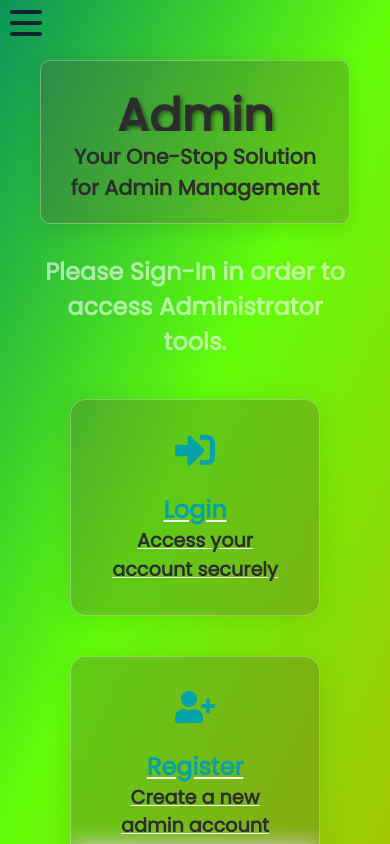
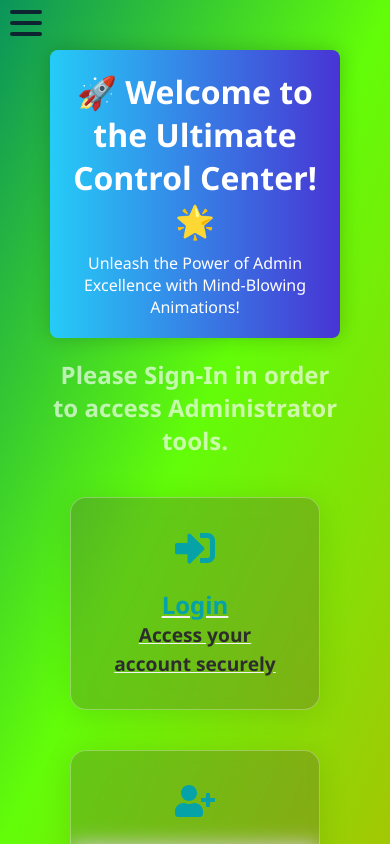
Before and after one commit to angelalex1924/React-admin-test, a React (Create React App) app: page / in a window 390 px wide. Shown: the top 844 px of the page. Built offline with nearby package versions, Linux system fonts and the light colour scheme.

Commit message:
setup admin and adjust home.js and re create some components

```diff
--- a/src/App.css
+++ b/src/App.css
@@ -21,6 +21,8 @@
 body.dark-mode {
   /* Στυλ Dark Mode */
   background-image: linear-gradient(to bottom right, #05a763, #030158, #040227);
+  background-size: cover;
+  background-attachment: fixed;
 }
 
 .light-back {
@@ -32,6 +34,8 @@ body.dark-mode {
 body.light-mode {
   /* Στυλ Light Mode */
   background-image: linear-gradient(to bottom right, #0a945b, #62fd09, #a3c704);
+  background-size: cover;
+  background-attachment: fixed;
 }
 
 /* Κλάση για το Light Mode μόνο στο dropdown */
@@ -63,7 +67,7 @@ html, body, h1, h2, h3, p, ul, li {
 html {
   font-family: "Poppins", sans-serif;
   background-image: linear-gradient(to bottom right, #05a763, #030158, #040227);
-
+overflow: hidden;
   background-position: center;
   background-repeat: no-repeat;
   background-size: cover;
--- a/src/App.js
+++ b/src/App.js
@@ -43,7 +43,7 @@ function App() {
   };
 
   const handleLogout = async () => {
-    const logoutUrl = "http://localhost:8000/api/logout";
+    const logoutUrl = "http://172.16.0.155:8000/api/logout";
 
 
 
@@ -53,6 +53,8 @@ function App() {
         headers: {
           "Content-Type": "application/json",
           "Authorization": `Bearer ${localStorage.getItem("token")}`
+
+
         },
       });
 
@@ -73,6 +75,7 @@ function App() {
           },
         });
         setIsLoggedIn(false);
+
       } else {
         toast.info("👌 You have logged out!", {
           position: "top-right",
--- a/src/admin.css
+++ b/src/admin.css
@@ -0,0 +1,66 @@
+body {
+    margin: 0;
+    font-family: 'Segoe UI', Tahoma, Geneva, Verdana, sans-serif;
+  }
+
+  .admin-container {
+    padding: 20px;
+    background: linear-gradient(to right, #0a9768, #0a0c81);
+    color: #ffffff;
+    overflow: hidden;
+  }
+
+  .promo-banner {
+    background: linear-gradient(to right, #25ccf7, #4834d4);
+    color: #ffffff;
+    padding: 20px;
+    text-align: center;
+    margin-bottom: 20px;
+    border-radius: 8px;
+    box-shadow: 0 0 20px rgba(0, 0, 0, 0.2);
+  }
+
+  .promo-banner h1 {
+    font-size: 2em;
+    margin-bottom: 10px;
+  }
+
+  .admin-content {
+    display: flex;
+    flex-wrap: wrap;
+  }
+
+  .admin-section {
+    flex: 1;
+    margin: 10px;
+    padding: 20px;
+    border-radius: 8px;
+    box-shadow: 0 0 20px rgba(0, 0, 0, 0.2);
+    background: linear-gradient(to right, #25ccf7, #4834d4);
+    overflow: hidden;
+    position: relative;
+  }
+
+  .admin-widget {
+    margin-top: 20px;
+  }
+
+  .admin-instructions {
+    margin-top: 20px;
+    text-align: center;
+  }
+
+  .admin-instructions p {
+    font-size: 1.2em;
+    margin-bottom: 10px;
+  }
+
+  /* AOS Library Animations */
+  [data-aos] {
+    opacity: 0;
+    transition-duration: 1s;
+  }
+
+  [data-aos].aos-animate {
+    opacity: 1;
+  }
--- a/src/admin.js
+++ b/src/admin.js
@@ -1,21 +1,45 @@
-import React from "react";
+import React from 'react';
 import './admin.css';
-
-function Admin()
-{
-    return(
-
-    <div>
-        <title>Admin Panel</title>
-        <link rel="stylesheet" href="https://cdnjs.cloudflare.com/ajax/libs/font-awesome/5.15.3/css/all.min.css" /><link rel="stylesheet" href="dashboardv2.css" />
-        <h1> This is the Adminstrator Panel</h1>
-        {/* partial:index.partial.html */}
-        <div id="nav-bar">
-
-        {/* partial */}
+import AOS from 'aos';
+import 'aos/dist/aos.css';
+AOS.init();
+const Admin = () => {
+  return (
+    <div className="admin-container">
+      <div className="promo-banner">
+        <h1>🚀 Welcome to the Ultimate Control Center! 🌟</h1>
+        <p>Unleash the Power of Admin Excellence with Mind-Blowing Animations!</p>
+      </div>
+      <div className="admin-content">
+        <div className="admin-section" data-aos="fade-up">
+          <h2>👑 Roles</h2>
+          <div className="admin-widget">
+            <p>Role: Administrator</p>
+            <p>Role: Moderator</p>
+          </div>
+        </div>
+        <div className="admin-section" data-aos="fade-up" data-aos-delay="100">
+          <h2>👤 Users</h2>
+          <div className="admin-widget">
+            <p>User: John Doe</p>
+            <p>User: Jane Smith</p>
+          </div>
+        </div>
+        <div className="admin-section" data-aos="fade-up" data-aos-delay="200">
+          <h2>📊 Statistics</h2>
+          <div className="admin-widget">
+            <p>Total Users: 256</p>
+            <p>Active Sessions: 20</p>
+          </div>
+        </div>
+      </div>
+      <div className="admin-instructions" data-aos="fade-up" data-aos-delay="300">
+        <p>🌈 Elevate Your Experience!</p>
+        <p>Explore the dynamic widgets with mesmerizing animations and unleash the true power of control.</p>
+        <p>Hover over elements for surprises and dive into a world of admin brilliance! 🌐</p>
+      </div>
     </div>
-    </div>
-    )
-}
+  );
+};
 
 export default Admin;
--- a/src/home.css
+++ b/src/home.css
@@ -33,14 +33,14 @@ body.light-mode .home-landing-header {
         animation: fadeIn 1s ease-out;
     }
 
-body.dark-mode .home-landing-header h1 {
+body.dark-mode .home-landing-header h2 {
     font-size: 3em;
     margin-bottom: 10px;
     text-shadow: 2px 2px 4px rgba(0, 0, 0, 0.479);
     text-decoration: none; /* Remove underline */
     color: #ffffff; /* Set text color */
 }
-body.light-mode .home-landing-header h1 {
+body.light-mode .home-landing-header h2 {
     font-size: 3em;
     margin-bottom: 10px;
     text-shadow: 2px 2px 4px rgba(0, 0, 0, 0.479);
@@ -139,34 +139,19 @@ body.dark-mode .home-landing-icon {
 /* Additional styling for improved responsiveness */
 /* Additional styling for improved responsiveness */
 @media only screen and (max-width: 768px) {
+    .home-landing-header h2 {
+        font-size: 2.5em; /* Adjust as needed */
+        margin-bottom: 5px;
+    }
+
     .home-landing-widgets {
         flex-direction: column;
         align-items: center;
     }
 
     .home-landing-widget {
-        width: 80%;
-        margin: 20px auto; /* Center the widgets */
-    }
-
-    .home-landing-header h1 {
-        font-size: 2em;
-        margin-bottom: 10px;
-        max-height: 50px; /* Adjust as needed */
-        overflow: hidden;
-    }
-
-    .home-landing-header p {
-        font-size: 1em;
-    }
-
-    .home-landing-icon {
-        font-size: 2em;
-        margin-bottom: 10px;
-    }
-
-    /* Ensure the header doesn't go above the navbar on small screens */
-    .home-landing-header {
-        margin-top: 10px; /* Adjust as needed */
+        width: 90%; /* Adjust as needed */
+        margin: 5pxx auto; /* Adjust margin to reduce the gap */
+        padding: 15px; /* Add padding for better spacing within the box */
     }
 }
--- a/src/home.js
+++ b/src/home.js
@@ -3,9 +3,16 @@ import { Link } from "react-router-dom";
 import { FaSignInAlt, FaUserPlus, FaUsers, FaLock, FaUserShield } from "react-icons/fa";
 import './home.css';
 import { ToastContainer, toast } from "react-toastify";
+import AOS from "aos";
+import "aos/dist/aos.css";
 
 function Home({ isLoggedIn }) {
     useEffect(() => {
+        AOS.init({
+            duration: 1000,
+            once: true,
+            easing: "ease-out",
+        });
         const hasShownWelcomeMessage = localStorage.getItem("hasShownWelcomeMessage");
 
         if (isLoggedIn && !hasShownWelcomeMessage) {
@@ -25,15 +32,14 @@ function Home({ isLoggedIn }) {
         }
     }, [isLoggedIn]);
 
-
     return (
         <div>
             <ToastContainer />
             <div id="home-landing-container" className="home-landing-container">
-                <header className="home-landing-header">
-                    <h1>Admin Dashboard</h1>
-                    <p>Your One-Stop Solution for Admin Management</p>
-                </header>
+                <div className="promo-banner" data-aos="fade-up">
+                    <h1>🚀 Welcome to the Ultimate Control Center! 🌟</h1>
+                    <p>Unleash the Power of Admin Excellence with Mind-Blowing Animations!</p>
+                </div>
                 <header className="home-landing-container">
                     {!isLoggedIn && (
                         <>
@@ -44,12 +50,12 @@ function Home({ isLoggedIn }) {
                 <div className="home-landing-widgets">
                     {!isLoggedIn && (
                         <>
-                    <Link to="/login" className="home-landing-widget">
+                            <Link to="/login" className="home-landing-widget" data-aos="fade-up">
                                 <FaSignInAlt className="home-landing-icon" />
                                 <h2 className="home-landing-title">Login</h2>
                                 <p className="home-landing-description">Access your account securely</p>
                             </Link>
-                    <Link to="/register" className="home-landing-widget">
+                            <Link to="/register" className="home-landing-widget" data-aos="fade-up">
                                 <FaUserPlus className="home-landing-icon" />
                                 <h2 className="home-landing-title">Register</h2>
                                 <p className="home-landing-description">Create a new admin account</p>
@@ -58,21 +64,33 @@ function Home({ isLoggedIn }) {
                     )}
                     {isLoggedIn && (
                         <>
-                            <Link to="/user" className="home-landing-widget">
+                            <Link to="/user" className="home-landing-widget" data-aos="fade-up">
                                 <FaUsers className="home-landing-icon" />
                                 <h2 className="home-landing-title">User Management</h2>
                                 <p className="home-landing-description">Manage and view user profiles</p>
                             </Link>
-                            <Link to="/permissions" className="home-landing-widget">
+                            <Link to="/permissions" className="home-landing-widget" data-aos="fade-up">
                                 <FaLock className="home-landing-icon" />
                                 <h2 className="home-landing-title">Permissions</h2>
                                 <p className="home-landing-description">Control access rights with ease</p>
                             </Link>
-                            <Link to="/roles" className="home-landing-widget">
+                            <Link to="/roles" className="home-landing-widget" data-aos="fade-up">
                                 <FaUserShield className="home-landing-icon" />
                                 <h2 className="home-landing-title">Roles</h2>
                                 <p className="home-landing-description">Manage user roles</p>
                             </Link>
+                            <div className="home-landing-widget" data-aos="fade-up">
+            <FaUserPlus className="home-landing-icon" />
+            <h2 className="home-landing-title">Special Offers</h2>
+            <p className="home-landing-description">Discover exclusive deals and discounts</p>
+        </div>
+        <div className="home-landing-widget" data-aos="fade-up">
+            <div className="home-landing-icon">🌟</div>
+            <h2 className="home-landing-title">Welcome to Our Platform</h2>
+            <p className="home-landing-description">
+                A place where you can explore and manage everything with ease.
+            </p>
+        </div>
                         </>
                     )}
                 </div>
--- a/src/register.js
+++ b/src/register.js
@@ -4,7 +4,7 @@ import 'react-toastify/dist/ReactToastify.css';
 import './regstyle.css';
 
 function Register() {
-  const registerURL = "http://localhost:8000/api/register";
+  const registerURL = "http://172.16.0.155:8000/api/register";
 
   const registerUser = async () => {
     const email = document.getElementById("email").value;
--- a/src/roles.css
+++ b/src/roles.css
@@ -4,7 +4,7 @@
   text-align: center;
   color: #d8e2e9; /* Change the color to your preference */
   font-size: 24px; /* Adjust the font size as needed */
-  margin-bottom: 20px; /* Add margin to separate the h2 from the form */
+  margin-bottom: 17px; /* Add margin to separate the h2 from the form */
 }
 body {
   display: grid;
@@ -121,29 +121,38 @@ body {
   box-shadow: 0 0 12px rgba(31, 97, 141, 0.4);
 }
 
-@media screen and (max-width: 600px) {
+@media screen and (max-width: 1172px) {
+  .unique-h2{
+    /* width: 10%; */
+  margin-top: 5%;
+  }
   /* Adjust the styling for smaller screens here */
 
   .unique-main-content {
-    width: 100%;
+    width: 50%;
   }
 
   .unique-frame-role {
-    width: 100%;
-    margin: 0;
+    width: 40%;
+        margin: 20px auto;
+        align-items: center;
+
   }
 
   .form {
     flex-direction: column;
-    align-items: center;
+    align-items:flex-start;
+    margin-left: 35%;
+    margin-top: 1%;
+
   }
 
   .button-role {
-    width: 100%;
+    width: 60%;
   }
 
   .label-role,
   .input-role {
-    width: 100%;
+    width: 60%;
   }
 }
```
Also changed, not shown: main.js (added, +30 -0 lines), package.json (+8 -1 lines), src/login.js (+13 -2 lines), 2 other files (tests, documents, lock files or other folders). Lines whose indentation alone changed are shown as unchanged.
